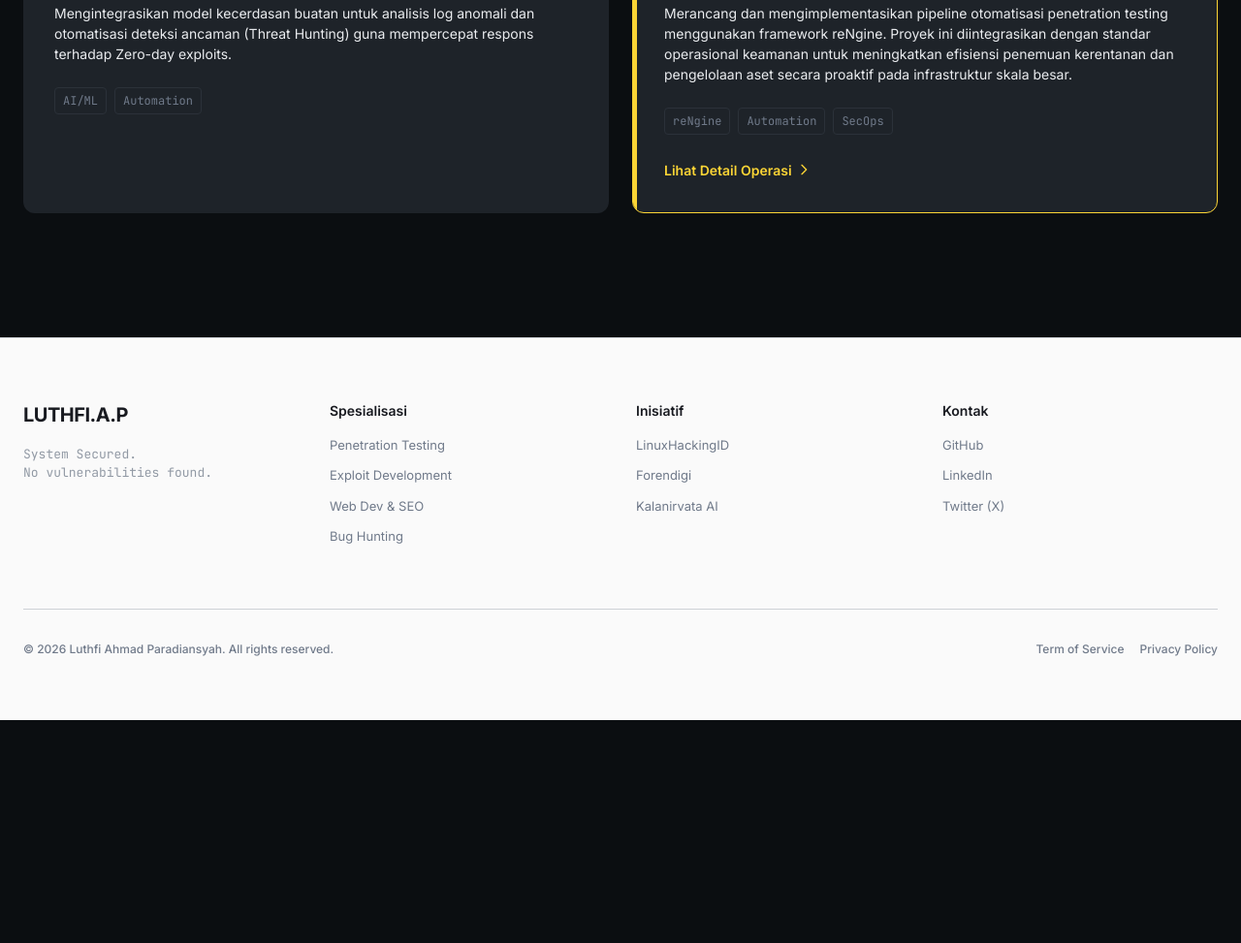
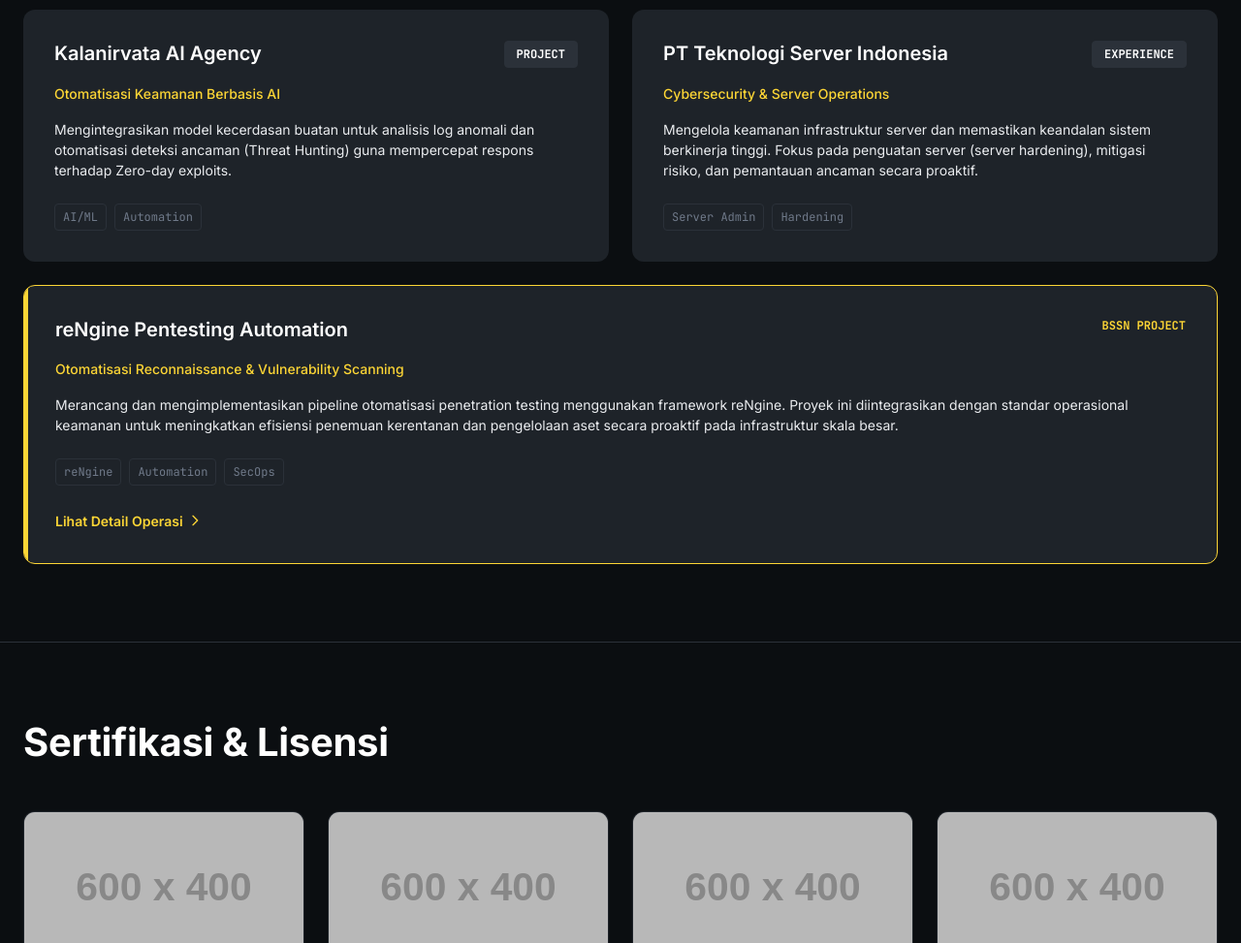
Before and after one commit to lutfi221b/luthfiahmadparadiansyah-portofolio, a plain HTML site: page index.html in a window 1280 px wide. Shown: the part 1827-2800 px from the top of the page at 97% size. Before the commit the page ends 2570 px from the top, so only its background shows below. Drawn offline with nearby package versions, Linux system fonts and the light colour scheme; placeholder pictures from the web are drawn by us.

Commit message:
Update index.html

```diff
--- a/index.html
+++ b/index.html
@@ -91,6 +91,7 @@
                 <a href="#about" class="text-on-dark font-medium text-[14px] hover:text-primary transition-colors">Tentang</a>
                 <a href="#experience" class="text-on-dark font-medium text-[14px] hover:text-primary transition-colors">Pengalaman</a>
                 <a href="#projects" class="text-on-dark font-medium text-[14px] hover:text-primary transition-colors">Proyek</a>
+                <a href="#certifications" class="text-on-dark font-medium text-[14px] hover:text-primary transition-colors">Sertifikasi</a>
             </div>
         </div>
         <div class="flex items-center gap-4">
@@ -103,6 +104,7 @@
     <header class="bg-canvas-dark pt-section pb-16 px-6 border-b border-hairline-on-dark">
         <div class="max-w-7xl mx-auto grid grid-cols-1 md:grid-cols-2 gap-12 items-center">
             <div>
+                <img src="profil.jpg" alt="Luthfi Ahmad Paradiansyah" class="w-24 h-24 rounded-full mb-6 border-2 border-hairline-on-dark object-cover bg-surface-card-dark">
                 <h1 class="text-on-dark font-bold text-[48px] md:text-[64px] leading-[1.1] tracking-[-1px] mb-4">
                     Mengamankan <br>Aset Digital.
                 </h1>
@@ -244,8 +246,24 @@
                     </div>
                 </div>
 
-                <!-- Card 4 (Featured Project) -->
-                <div id="projects" class="bg-surface-card-dark rounded-xl p-6 md:p-8 border border-primary relative overflow-hidden group">
+                <!-- Card 4: PT Teknologi Server Indonesia -->
+                <div class="bg-surface-card-dark rounded-xl p-6 md:p-8 hover:bg-surface-elevated-dark transition-colors duration-300">
+                    <div class="flex justify-between items-start mb-4">
+                        <h3 class="text-on-dark font-semibold text-[20px] leading-[1.35]">PT Teknologi Server Indonesia</h3>
+                        <span class="bg-surface-elevated-dark text-on-dark border border-hairline-on-dark font-mono text-[12px] font-bold px-3 py-1 rounded-sm">EXPERIENCE</span>
+                    </div>
+                    <p class="text-primary font-medium text-[14px] mb-4">Cybersecurity & Server Operations</p>
+                    <p class="text-body text-[14px] leading-[1.5] mb-6">
+                        Mengelola keamanan infrastruktur server dan memastikan keandalan sistem berkinerja tinggi. Fokus pada penguatan server (server hardening), mitigasi risiko, dan pemantauan ancaman secara proaktif.
+                    </p>
+                    <div class="flex gap-2">
+                        <span class="text-muted text-[12px] font-mono border border-hairline-on-dark px-2 py-1 rounded">Server Admin</span>
+                        <span class="text-muted text-[12px] font-mono border border-hairline-on-dark px-2 py-1 rounded">Hardening</span>
+                    </div>
+                </div>
+
+                <!-- Card 5 (Featured Project) -->
+                <div id="projects" class="md:col-span-2 bg-surface-card-dark rounded-xl p-6 md:p-8 border border-primary relative overflow-hidden group">
                     <div class="absolute top-0 left-0 w-1 h-full bg-primary"></div>
                     <div class="flex justify-between items-start mb-4">
                         <h3 class="text-on-dark font-semibold text-[20px] leading-[1.35]">reNgine Pentesting Automation</h3>
@@ -271,54 +289,72 @@
         </div>
     </section>
 
-    <!-- Footer (footer-light on dark canvas - visually closes the page) -->
-    <footer class="bg-surface-soft-light py-[64px] px-6 text-body-on-light mt-12 border-t border-border-strong">
-        <div class="max-w-7xl mx-auto grid grid-cols-1 md:grid-cols-4 gap-8">
-            <div class="md:col-span-1">
-                <h4 class="font-bold text-[20px] mb-4 tracking-tight">LUTHFI.A.P</h4>
-                <p class="text-[13px] text-muted-strong font-mono">
-                    System Secured.<br>
-                    No vulnerabilities found.
-                </p>
+    <!-- Certification Gallery -->
+    <section id="certifications" class="py-section px-6 bg-canvas-dark border-t border-hairline-on-dark">
+        <div class="max-w-7xl mx-auto">
+            <div class="flex justify-between items-end mb-12">
+                <h2 class="text-on-dark font-bold text-[32px] md:text-[40px] leading-[1.15] tracking-[-0.3px]">Sertifikasi & Lisensi</h2>
             </div>
 
-            <div>
-                <h5 class="font-semibold text-[14px] mb-4 text-ink">Spesialisasi</h5>
-                <ul class="space-y-3 text-[13px] text-muted">
-                    <li><a href="#" class="hover:text-primary transition-colors">Penetration Testing</a></li>
-                    <li><a href="#" class="hover:text-primary transition-colors">Exploit Development</a></li>
-                    <li><a href="#" class="hover:text-primary transition-colors">Web Dev & SEO</a></li>
-                    <li><a href="#" class="hover:text-primary transition-colors">Bug Hunting</a></li>
-                </ul>
-            </div>
+            <div class="grid grid-cols-1 sm:grid-cols-2 md:grid-cols-3 lg:grid-cols-4 gap-6">
+                <!-- Cert 1 -->
+                <div class="bg-surface-card-dark rounded-xl border border-transparent hover:border-hairline-on-dark transition-colors overflow-hidden group">
+                    <div class="h-40 bg-surface-elevated-dark relative">
+                        <!-- Ganti src dengan file sertifikat Anda -->
+                        <img src="cert1.jpg" alt="Sertifikat 1" class="w-full h-full object-cover group-hover:scale-105 transition-transform duration-300" onerror="this.src='https://placehold.co/600x400/2b3139/eaecef?text=Sertifikat+1'">
+                        <div class="absolute inset-0 bg-canvas-dark/10 group-hover:bg-transparent transition-colors"></div>
+                    </div>
+                    <div class="p-5">
+                        <span class="text-primary font-mono text-[12px] font-bold mb-2 block">2024</span>
+                        <h3 class="text-on-dark font-semibold text-[16px] leading-[1.4] mb-1">Offensive Security Certified Professional (OSCP)</h3>
+                        <p class="text-muted text-[13px]">Offensive Security</p>
+                    </div>
+                </div>
 
-            <div>
-                <h5 class="font-semibold text-[14px] mb-4 text-ink">Inisiatif</h5>
-                <ul class="space-y-3 text-[13px] text-muted">
-                    <li><a href="#" class="hover:text-primary transition-colors">LinuxHackingID</a></li>
-                    <li><a href="#" class="hover:text-primary transition-colors">Forendigi</a></li>
-                    <li><a href="#" class="hover:text-primary transition-colors">Kalanirvata AI</a></li>
-                </ul>
-            </div>
+                <!-- Cert 2 -->
+                <div class="bg-surface-card-dark rounded-xl border border-transparent hover:border-hairline-on-dark transition-colors overflow-hidden group">
+                    <div class="h-40 bg-surface-elevated-dark relative">
+                        <!-- Ganti src dengan file sertifikat Anda -->
+                        <img src="cert2.jpg" alt="Sertifikat 2" class="w-full h-full object-cover group-hover:scale-105 transition-transform duration-300" onerror="this.src='https://placehold.co/600x400/2b3139/eaecef?text=Sertifikat+2'">
+                        <div class="absolute inset-0 bg-canvas-dark/10 group-hover:bg-transparent transition-colors"></div>
+                    </div>
+                    <div class="p-5">
+                        <span class="text-primary font-mono text-[12px] font-bold mb-2 block">2023</span>
+                        <h3 class="text-on-dark font-semibold text-[16px] leading-[1.4] mb-1">Certified Ethical Hacker (CEH)</h3>
+                        <p class="text-muted text-[13px]">EC-Council</p>
+                    </div>
+                </div>
 
-            <div>
-                <h5 class="font-semibold text-[14px] mb-4 text-ink">Kontak</h5>
-                <ul class="space-y-3 text-[13px] text-muted">
-                    <li><a href="#" class="hover:text-primary transition-colors">GitHub</a></li>
-                    <li><a href="#" class="hover:text-primary transition-colors">LinkedIn</a></li>
-                    <li><a href="#" class="hover:text-primary transition-colors">Twitter (X)</a></li>
-                </ul>
+                <!-- Cert 3 -->
+                <div class="bg-surface-card-dark rounded-xl border border-transparent hover:border-hairline-on-dark transition-colors overflow-hidden group">
+                    <div class="h-40 bg-surface-elevated-dark relative">
+                        <!-- Ganti src dengan file sertifikat Anda -->
+                        <img src="cert3.jpg" alt="Sertifikat 3" class="w-full h-full object-cover group-hover:scale-105 transition-transform duration-300" onerror="this.src='https://placehold.co/600x400/2b3139/eaecef?text=Sertifikat+3'">
+                        <div class="absolute inset-0 bg-canvas-dark/10 group-hover:bg-transparent transition-colors"></div>
+                    </div>
+                    <div class="p-5">
+                        <span class="text-primary font-mono text-[12px] font-bold mb-2 block">2023</span>
+                        <h3 class="text-on-dark font-semibold text-[16px] leading-[1.4] mb-1">eLearnSecurity Junior Penetration Tester (eJPT)</h3>
+                        <p class="text-muted text-[13px]">INE</p>
+                    </div>
+                </div>
+
+                <!-- Cert 4 -->
+                <div class="bg-surface-card-dark rounded-xl border border-transparent hover:border-hairline-on-dark transition-colors overflow-hidden group">
+                    <div class="h-40 bg-surface-elevated-dark relative">
+                        <!-- Ganti src dengan file sertifikat Anda -->
+                        <img src="cert4.jpg" alt="Sertifikat 4" class="w-full h-full object-cover group-hover:scale-105 transition-transform duration-300" onerror="this.src='https://placehold.co/600x400/2b3139/eaecef?text=Sertifikat+4'">
+                        <div class="absolute inset-0 bg-canvas-dark/10 group-hover:bg-transparent transition-colors"></div>
+                    </div>
+                    <div class="p-5">
+                        <span class="text-primary font-mono text-[12px] font-bold mb-2 block">2022</span>
+                        <h3 class="text-on-dark font-semibold text-[16px] leading-[1.4] mb-1">CompTIA Security+</h3>
+                        <p class="text-muted text-[13px]">CompTIA</p>
+                    </div>
+                </div>
             </div>
         </div>
+    </section>
 
-        <div class="max-w-7xl mx-auto mt-16 pt-8 border-t border-border-strong text-center md:text-left flex flex-col md:flex-row justify-between items-center gap-4">
-            <p class="text-[12px] text-muted font-medium">© 2026 Luthfi Ahmad Paradiansyah. All rights reserved.</p>
-            <div class="flex gap-4 text-[12px] text-muted font-medium">
-                <a href="#" class="hover:text-primary transition-colors">Term of Service</a>
-                <a href="#" class="hover:text-primary transition-colors">Privacy Policy</a>
-            </div>
-        </div>
-    </footer>
-
-</body>
-</html>
+    <!-- Footer (footer-light on dark canvas - visually closes the page) -->
+    <footer class="bg-surface-soft-light py-[64px] px-6 text-body-on-light border-t border-border-strong">
```
